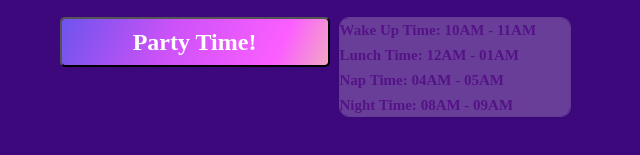
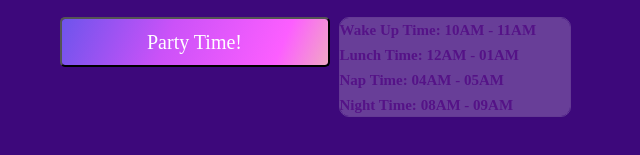
Before and after one commit to mukeshnagila/projectjs1, a plain HTML site: page index.html in a window 1280 px wide. In both pictures the pointer is over the button 194 px from the left and 645 px from the top of the page. Shown: the part 603-758 px from the top of the page, 0-640 px from the left. Drawn offline with Linux system fonts and the light colour scheme.

Commit message:
JSproject3

```diff
--- a/style.css
+++ b/style.css
@@ -235,7 +235,7 @@ select{
     top: 50%;
     left: 50%;
     transform: translate(-50%, -50%);
-    font: normal 600 24px/38px Manrope;
+    font: normal 500 20px/28px Manrope;
     color: #ffffff;
 }
 
```
